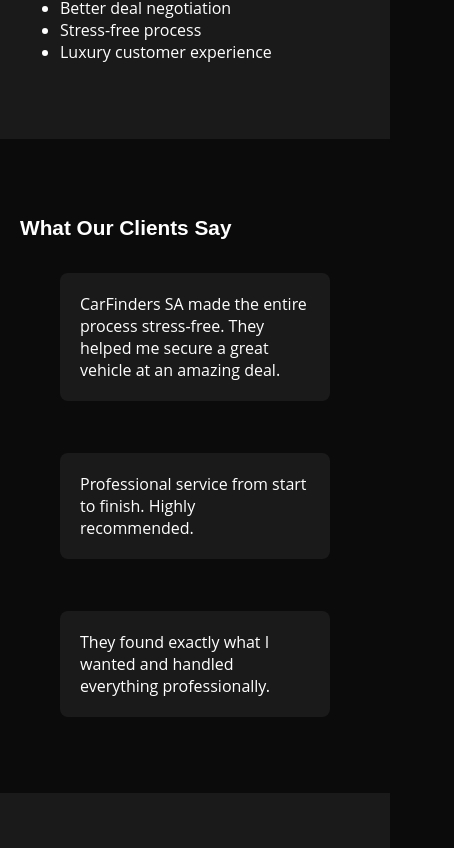
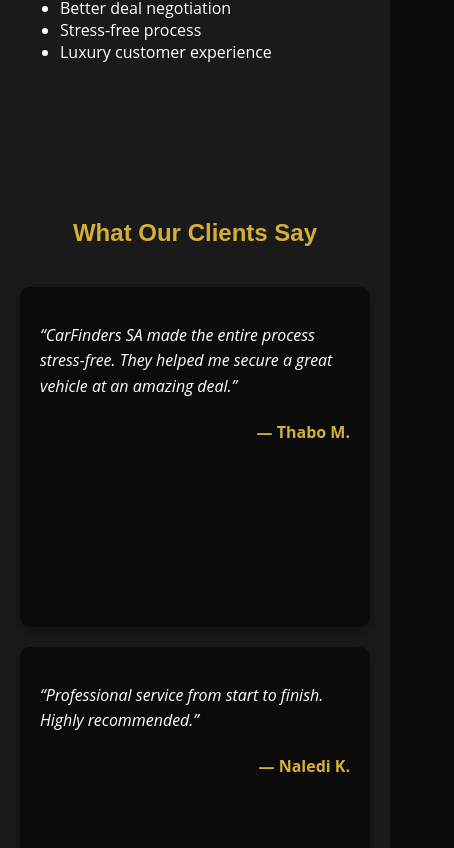
Before and after one commit to MphoJr/Carfinders-sa, a React (Create React App) app: page / in a window 390 px wide. Shown: the part 4676-5524 px from the top of the page, 454 px wide, since content can reach past the window. Built offline with nearby package versions, Linux system fonts and the light colour scheme.

Commit message:
Refactor Counters and Testimonials components; enhance styling and structure for improved readability and responsiveness

```diff
--- a/src/components/Counters.jsx
+++ b/src/components/Counters.jsx
@@ -33,7 +33,9 @@
         textAlign: "center",
       }}
     >
-      <h2 style={{ color: "var(--gold)" }}>Our Achievements</h2>
+      <h2 style={{ color: "var(--gold)", fontSize: "4rem" }}>
+        Our Achievements
+      </h2>
       <div
         style={{
           display: "flex",
@@ -45,7 +47,7 @@
       >
         {stats.map((s, i) => (
           <div key={i} style={{ flex: "1 1 200px", color: "var(--white)" }}>
-            <h3 style={{ fontSize: "2.5rem", color: "var(--gold)" }}>
+            <h3 style={{ fontSize: "4rem", color: "var(--gold)" }}>
               {counts[i]}
             </h3>
             <p>{s.label}</p>
--- a/src/components/Testimonials.jsx
+++ b/src/components/Testimonials.jsx
@@ -1,25 +1,31 @@
 export default function Testimonials() {
   const testimonials = [
-    "CarFinders SA made the entire process stress-free. They helped me secure a great vehicle at an amazing deal.",
-    "Professional service from start to finish. Highly recommended.",
-    "They found exactly what I wanted and handled everything professionally.",
+    {
+      name: "Thabo M.",
+      feedback:
+        "CarFinders SA made the entire process stress-free. They helped me secure a great vehicle at an amazing deal.",
+    },
+    {
+      name: "Naledi K.",
+      feedback:
+        "Professional service from start to finish. Highly recommended.",
+    },
+    {
+      name: "Sipho D.",
+      feedback:
+        "They found exactly what I wanted and handled everything professionally.",
+    },
   ];
 
   return (
-    <section id="testimonials" style={{ padding: "60px 20px" }}>
-      <h2>What Our Clients Say</h2>
-      <div style={{ display: "grid", gap: "20px" }}>
+    <section id="testimonials" className="testimonials-section">
+      <h2 className="testimonials-heading">What Our Clients Say</h2>
+      <div className="testimonials-grid">
         {testimonials.map((t, i) => (
-          <blockquote
-            key={i}
-            style={{
-              background: "var(--charcoal)",
-              padding: "20px",
-              borderRadius: "8px",
-            }}
-          >
-            {t}
-          </blockquote>
+          <div key={i} className="testimonial-card">
+            <p className="testimonial-feedback">“{t.feedback}”</p>
+            <h4 className="testimonial-name">— {t.name}</h4>
+          </div>
         ))}
       </div>
     </section>
--- a/src/styles/global.css
+++ b/src/styles/global.css
@@ -372,3 +372,61 @@
   text-shadow: 0 0 10px var(--gold);
   font-size: 4rem;
 }
+
+.testimonials-section {
+  padding: 60px 20px;
+  background: var(--charcoal);
+  color: var(--white);
+}
+
+.testimonials-heading {
+  text-align: center;
+  margin-bottom: 40px;
+  font-size: clamp(1.5rem, 4vw, 2rem);
+  color: var(--gold);
+}
+
+.testimonials-grid {
+  display: flex;
+  flex-wrap: wrap;
+  gap: 20px;
+  justify-content: center;
+}
+
+.testimonial-card {
+  background: var(--black);
+  padding: 20px;
+  border-radius: 10px;
+  flex: 1 1 300px;
+  max-width: 350px;
+  box-shadow: 0 4px 12px rgba(0, 0, 0, 0.4);
+  transition:
+    transform 0.3s,
+    box-shadow 0.3s;
+}
+
+.testimonial-card:hover {
+  transform: translateY(-5px);
+  box-shadow: 0 6px 15px rgba(0, 0, 0, 0.5);
+}
+
+.testimonial-feedback {
+  font-style: italic;
+  margin-bottom: 15px;
+}
+
+.testimonial-name {
+  text-align: right;
+  color: var(--gold);
+  font-weight: bold;
+}
+@media (max-width: 768px) {
+  .testimonials-grid {
+    flex-direction: column;
+    align-items: center;
+  }
+
+  .testimonial-card {
+    max-width: 100%;
+  }
+}
```
